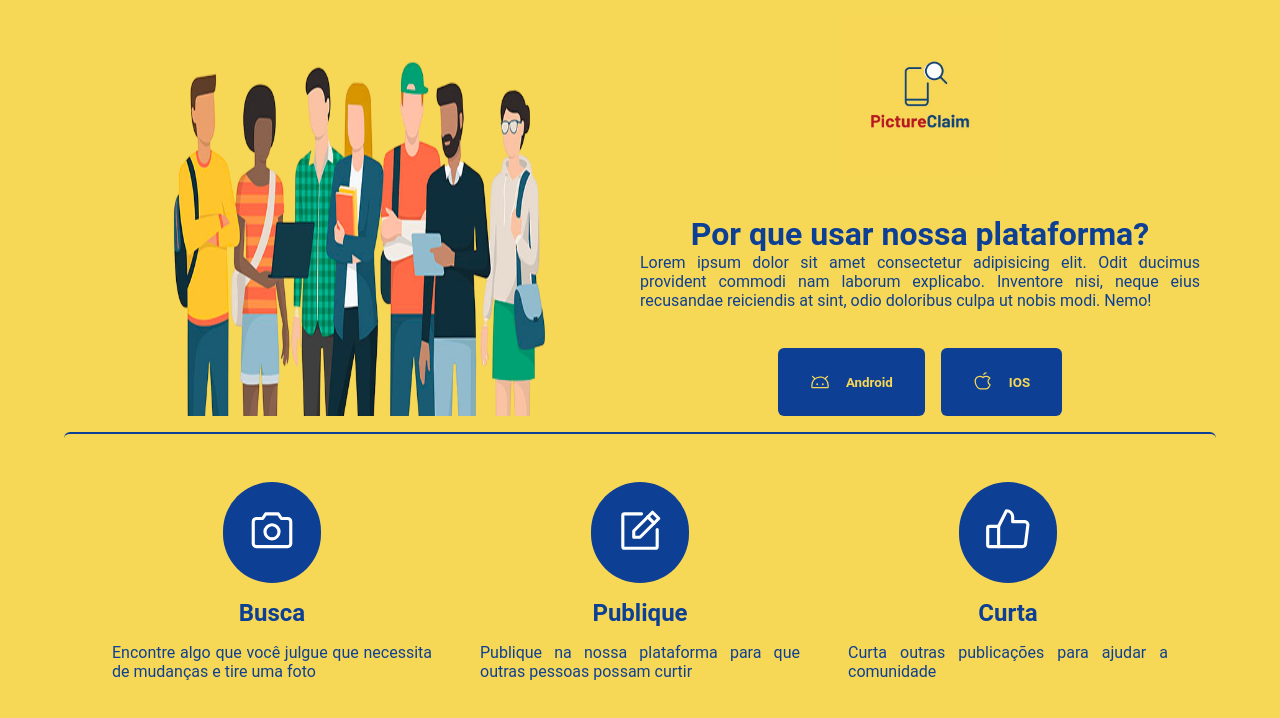
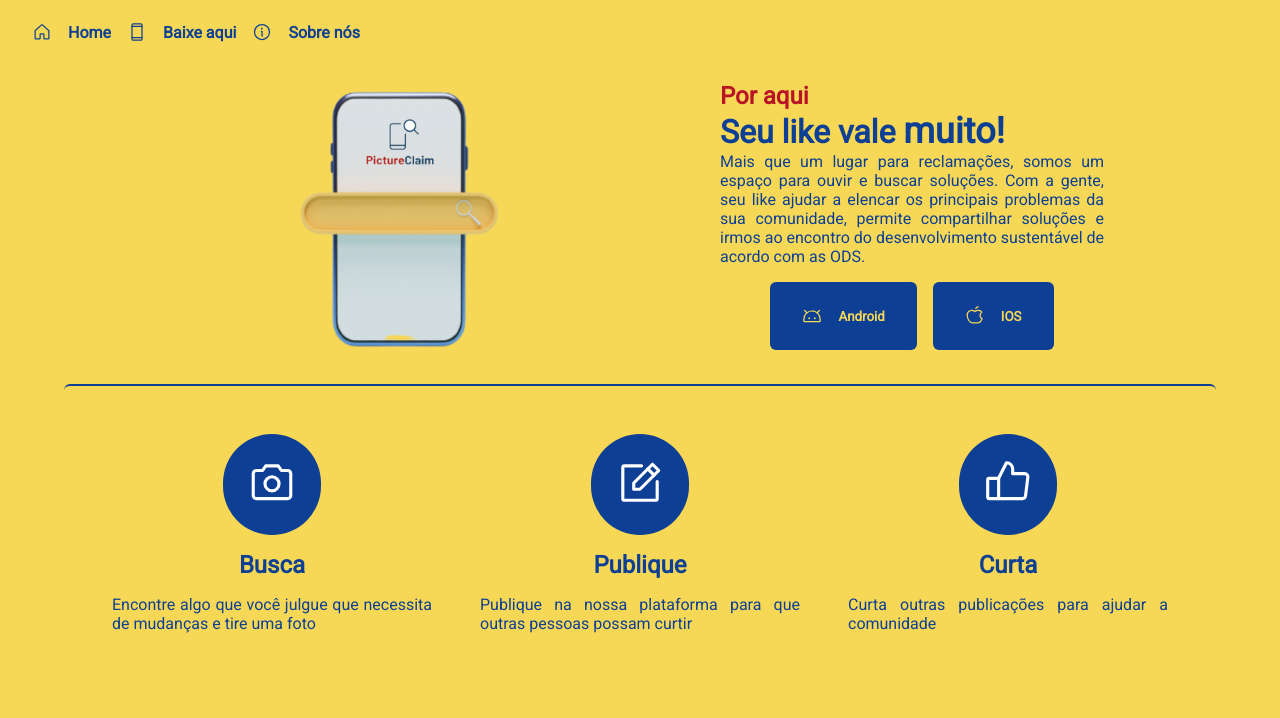
Before and after one commit to murilojssilva/click-solucao, a React (Vite) app: page / in a window 1280 px wide. Shown: the top 718 px of the page. Built offline with nearby package versions, Linux system fonts and the light colour scheme.

Commit message:
Add Header and Update About Image

```diff
--- a/index.html
+++ b/index.html
@@ -2,7 +2,15 @@
 <html lang="en">
   <head>
     <meta charset="UTF-8" />
+    <link rel="preconnect" href="https://fonts.googleapis.com" />
+
     <meta name="viewport" content="width=device-width, initial-scale=1.0" />
+
+    <link rel="preconnect" href="https://fonts.gstatic.com" crossorigin />
+    <link
+      href="https://fonts.googleapis.com/css2?family=Roboto:ital,wght@0,400;1,700&display=swap"
+      rel="stylesheet"
+    />
     <title>PictureClaim</title>
   </head>
   <body>
--- a/src/components/About/index.tsx
+++ b/src/components/About/index.tsx
@@ -4,24 +4,27 @@ import {
   AboutImage,
   ButtonsContainer,
 } from "./styles";
-import studentsImg from "../../assets/students.png";
-import logo from "../../assets/logo.jpeg";
+import yourLikeImg from "../../assets/yourlike.png";
 import { AndroidLogo, AppleLogo } from "phosphor-react";
 export function About() {
   return (
     <AboutContainer>
       <AboutImage>
-        <img src={studentsImg} alt="Estudantes reunidos" />
+        <img src={yourLikeImg} alt="Estudantes reunidos" />
       </AboutImage>
       <AboutContent>
-        <img src={logo} alt="PictureClaim" />
+        <span></span>
         <article>
-          <h1>Por que usar nossa plataforma?</h1>
+          <h3>Por aqui</h3>
+          <h1>
+            Seu like vale <strong>muito!</strong>
+          </h1>
           <p>
-            Lorem ipsum dolor sit amet consectetur adipisicing elit. Odit
-            ducimus provident commodi nam laborum explicabo. Inventore nisi,
-            neque eius recusandae reiciendis at sint, odio doloribus culpa ut
-            nobis modi. Nemo!
+            Mais que um lugar para reclamações, somos um espaço para ouvir e
+            buscar soluções. Com a gente, seu like ajudar a elencar os
+            principais problemas da sua comunidade, permite compartilhar
+            soluções e irmos ao encontro do desenvolvimento sustentável de
+            acordo com as ODS.
           </p>
         </article>
         <ButtonsContainer>
--- a/src/components/About/styles.ts
+++ b/src/components/About/styles.ts
@@ -7,7 +7,7 @@ export const AboutContainer = styled.section`
   grid-template-columns: repeat(2, 1fr);
   margin: 0 auto;
   width: 90%;
-  @media (max-width: 720px) {
+  @media (max-width: 1200px) {
     grid-template-columns: 1fr;
   }
 `;
@@ -16,29 +16,40 @@ export const AboutImage = styled.div`
   justify-content: center;
   align-items: center;
   img {
-    width: 25rem;
-    height: 25rem;
+    width: 40rem;
+    height: 20rem;
   }
 `;
 export const AboutContent = styled.div`
+  width: 80%;
   display: flex;
+  flex-direction: column;
+  justify-content: center;
   align-items: center;
-  flex-direction: column;
-  justify-content: space-between;
   gap: 1rem;
   img {
     width: 10rem;
     height: 10rem;
   }
+  h3 {
+    display: flex;
+    align-self: flex-start;
+    justify-content: flex-start;
+    color: ${(props) => props.theme.colors.secundary};
+    font-size: 1.5rem;
+  }
   article {
     display: flex;
     flex-direction: column;
-    align-items: center;
+    align-items: flex-start;
     justify-content: center;
 
     h1 {
       font-size: 2rem;
       text-align: center;
+      strong {
+        font-size: 2.25rem;
+      }
     }
 
     p {
@@ -56,9 +67,9 @@ export const ButtonsContainer = styled.div`
     display: flex;
     flex-direction: row;
     align-items: center;
+    justify-content: center;
     gap: 1rem;
     padding: 1.5rem 2rem;
-    align-items: center;
     border: 0;
     outline: 0;
     border-radius: 6px;
--- /dev/null
+++ b/src/components/Header/index.tsx
@@ -0,0 +1,20 @@
+import { DeviceMobile, House, Info } from "phosphor-react";
+import { HeaderContainer, HeaderContent } from "./styles";
+
+export function Header() {
+  return (
+    <HeaderContainer>
+      <HeaderContent>
+        <li>
+          <House size={20} /> Home
+        </li>
+        <li>
+          <DeviceMobile size={20} /> Baixe aqui
+        </li>
+        <li>
+          <Info size={20} /> Sobre nós
+        </li>
+      </HeaderContent>
+    </HeaderContainer>
+  );
+}
--- /dev/null
+++ b/src/components/Header/styles.ts
@@ -0,0 +1,23 @@
+import styled from "styled-components";
+
+export const HeaderContainer = styled.header`
+  display: flex;
+  height: 2rem;
+`;
+
+export const HeaderContent = styled.nav`
+  display: flex;
+  width: 100vw;
+  padding: 2rem;
+
+  align-items: center;
+  justify-content: flex-start;
+  gap: 1rem;
+  li {
+    display: flex;
+    align-items: center;
+    justify-content: center;
+    gap: 1rem;
+    font-weight: bold;
+  }
+`;
--- a/src/page/Home/index.tsx
+++ b/src/page/Home/index.tsx
@@ -1,10 +1,12 @@
 import { About } from "../../components/About";
+import { Header } from "../../components/Header";
 import { Steps } from "../../components/Steps";
 import { HomeContainer } from "./styles";
 
 export function Home() {
   return (
     <HomeContainer>
+      <Header />
       <About />
       <Steps />
     </HomeContainer>
--- a/src/styles/global.ts
+++ b/src/styles/global.ts
@@ -43,6 +43,10 @@ export const GlobalStyle = createGlobalStyle`
         cursor: pointer;
     }
 
+    li {
+        list-style: none;
+    }
+
     p {
         font-size: 1rem;
         text-align: justify;
```
Also changed, not shown: src/assets/yourlike.png (added).
